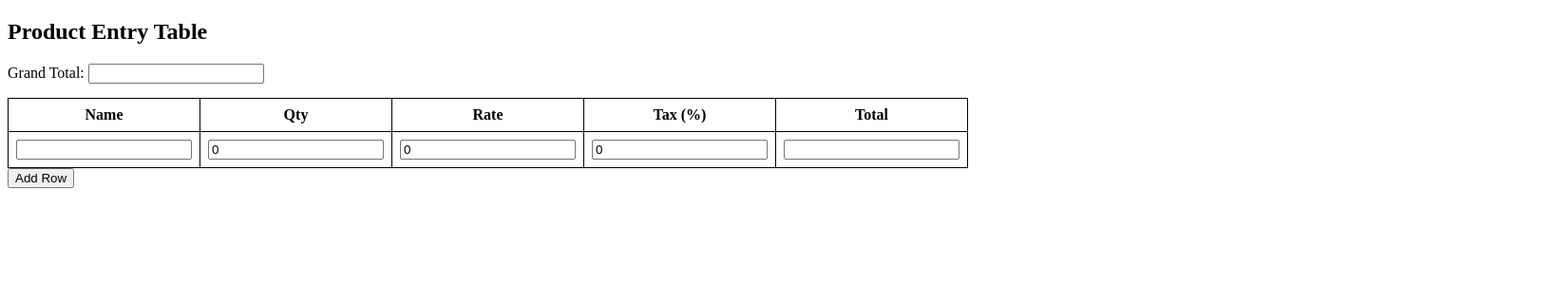
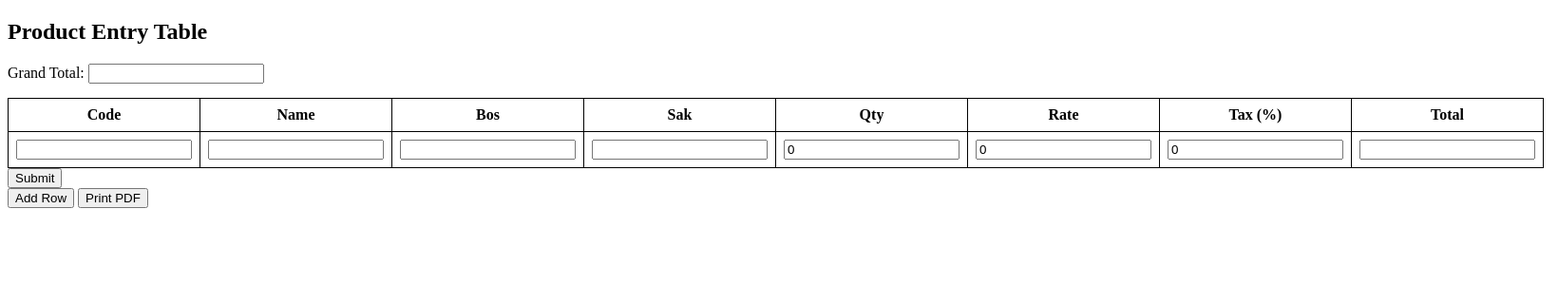
Before and after one commit to athulskrish/biller-web, a PHP site: page /new_order_try.php in a window 1640 px wide. Shown: the top 300 px of the page at 95% size. Run offline with PHP 8.4, Linux system fonts and the light colour scheme; the visitor is signed in with stand-in values (Sample User, id 1).

Commit message:
completed inserting multiple orders with uid_orders

```diff
--- a/new_order_try.php
+++ b/new_order_try.php
@@ -1,47 +1,86 @@
 <?php
+
+
+session_start();
+if (isset($_SESSION['email']) AND isset($_SESSION['user_type']) AND isset($_SESSION['key']) )
+    echo " ";
+else {
+    header("location:index.php");
+
+}
+
+
+include('db_connect.php');
+
 if ($_SERVER["REQUEST_METHOD"] == "POST") {
     // Database connection setup
-    $servername = "localhost";
-    $username = "username";
-    $password = "password";
-    $dbname = "database";
+    // $servername = "localhost";
+    // $username = "root";
+    // $password = "";
+    // $dbname = "database";
 
     // Create connection
-    $conn = new mysqli($servername, $username, $password, $dbname);
+    // $conn = new mysqli($servername, $username, $password, $dbname);
 
     // Check connection
-    if ($conn->connect_error) {
-        die("Connection failed: " . $conn->connect_error);
-    }
+    // if ($conn->connect_error) {
+    //     die("Connection failed: " . $conn->connect_error);
+    // }
 
     // Prepare the arrays from POST data
+    $codes=$_POST['code'];
     $names = $_POST['name'];
+    $boss=$_POST['bos'];
+    $saks=$_POST['sak'];
     $quantities = $_POST['qty'];
     $rates = $_POST['rate'];
     $taxes = $_POST['tax'];
     $totals = $_POST['total'];
 
+// Query to get the last order_uid
+$sql = "SELECT order_uid FROM order_new ORDER BY order_new_id DESC LIMIT 1";
+$result = $con->query($sql);
+
+if ($result->num_rows > 0) {
+    // Fetch the last order_uid
+    $row = $result->fetch_assoc();
+    $last_order_uid = $row['order_uid'];
+
+    // Assuming order_uid is numeric, increment it by 1
+    $new_order_uid = (int)$last_order_uid + 1;
+} else {
+    // If no previous order_uid exists, start with a default value
+    $new_order_uid = 1; // Or any other starting value
+}
+
+echo "The new order_uid is: " . $new_order_uid;
+
+
     // Loop through the arrays and insert each row into the database
     for ($i = 0; $i < count($names); $i++) {
-        $name = $conn->real_escape_string($names[$i]);
+        $code= $con->real_escape_string($codes[$i]);
+        $name = $con->real_escape_string($names[$i]);
+        $bos=$con->real_escape_string($boss[$i]);
+        $sak=$con->real_escape_string($saks[$i]);
         $qty = (float)$quantities[$i];
         $rate = (float)$rates[$i];
         $tax = (float)$taxes[$i];
         $total = (float)$totals[$i];
 
+
         // Insert query
-        $sql = "INSERT INTO products (name, qty, rate, tax, total)
-                VALUES ('$name', $qty, $rate, $tax, $total)";
+        $sql = "INSERT INTO order_new (`code`,`name`,`bos`,`sak`, `qty`, `rate`, `tax`,`total`,`order_uid`)
+                VALUES ('$code','$name','$bos','$sak','$qty',' $rate', '$tax',' $total'  ,'$new_order_uid')";
 
-        if (!$conn->query($sql)) {
-            echo "Error: " . $sql . "<br>" . $conn->error;
+        if (!$con->query($sql)) {
+            echo "Error: " . $sql . "<br>" . $con->error;
         }
     }
 
     echo "Records inserted successfully.";
 
     // Close the connection
-    $conn->close();
+    $con->close();
 }
 ?>
 <!DOCTYPE html>
@@ -69,11 +108,15 @@ if ($_SERVER["REQUEST_METHOD"] == "POST") {
     <label for="grandTotal">Grand Total:</label>
     <input type="text" id="grandTotal" readonly>
 </div>
+<form method="POST">
+<table id="productTable">
 
-<table id="productTable">
     <thead>
-        <tr>
+    <tr>
+            <th >Code</th>
             <th>Name</th>
+            <th>Bos</th>
+            <th>Sak</th>
             <th>Qty</th>
             <th>Rate</th>
             <th>Tax (%)</th>
@@ -81,8 +124,11 @@ if ($_SERVER["REQUEST_METHOD"] == "POST") {
         </tr>
     </thead>
     <tbody>
-        <tr>
+    <tr>
+            <td><input type="text" name="code[]" class="code" ></td>
             <td><input type="text" name="name[]" class="name"></td>
+            <td><input type="text" name="bos[]" class="bos" ></td>
+            <td><input type="text" name="sak[]" class="sak" ></td>
             <td><input type="number" name="qty[]" class="qty" value="0"></td>
             <td><input type="number" name="rate[]" class="rate" value="0"></td>
             <td><input type="number" name="tax[]" class="tax" value="0"></td>
@@ -90,7 +136,11 @@ if ($_SERVER["REQUEST_METHOD"] == "POST") {
         </tr>
     </tbody>
 </table>
+
+<button type="submit">Submit</button>
+</form>
 <button id="addRow">Add Row</button>
+<button id="printpdf">Print PDF</button>
 
 <script>
 $(document).ready(function() {
@@ -124,7 +174,10 @@ $(document).ready(function() {
     // Add a new row when needed
     $('#addRow').click(function() {
         let newRow = `<tr>
+             <td><input type="text" name="code[]" class="code" ></td>
             <td><input type="text" name="name[]" class="name"></td>
+            <td><input type="text" name="bos[]" class="bos" ></td>
+            <td><input type="text" name="sak[]" class="sak" ></td>
             <td><input type="number" name="qty[]" class="qty" value="0"></td>
             <td><input type="number" name="rate[]" class="rate" value="0"></td>
             <td><input type="number" name="tax[]" class="tax" value="0"></td>
```
